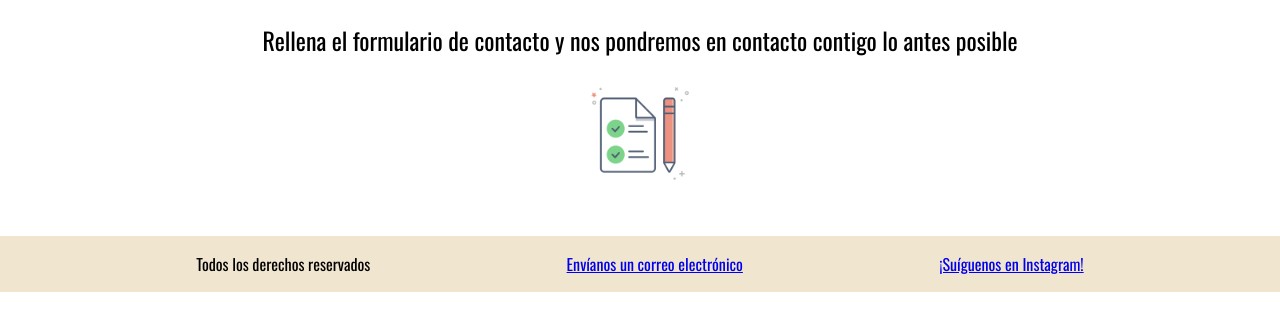
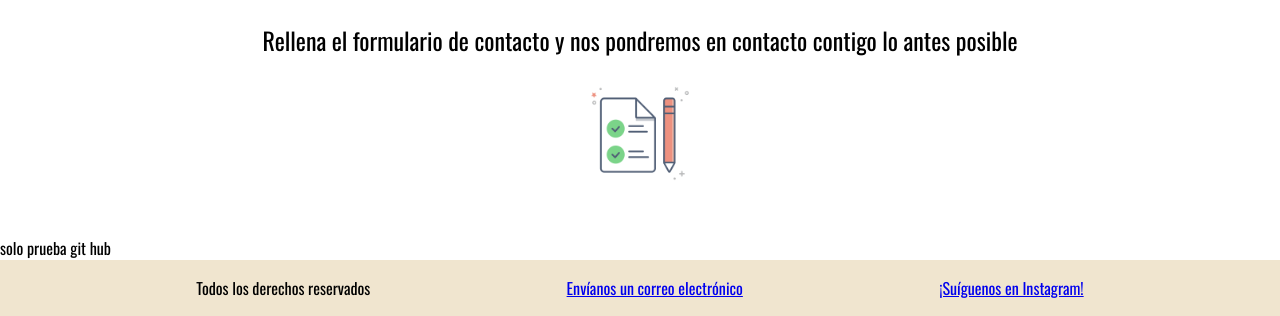
Before and after one commit to MarcoGiacchetta/mgj3d, a plain HTML site: page index.html in a window 1280 px wide. Shown: the part 2174-2490 px from the top of the page. Before the commit the page ends 2466 px from the top, so only its background shows below. Drawn offline with nearby package versions, Linux system fonts and the light colour scheme.

Commit message:
prueba index github

```diff
--- a/index.html
+++ b/index.html
@@ -199,6 +199,10 @@
         </a>
     </section>
 
+    <section>
+        <div>solo prueba git hub</div>
+    </section>
+
     <footer class="gridFooter">
         <p>Todos los derechos reservados</p>
         <a href="mailto:mgj3designs@gmail.com"> Envíanos un correo electrónico</a>
```
